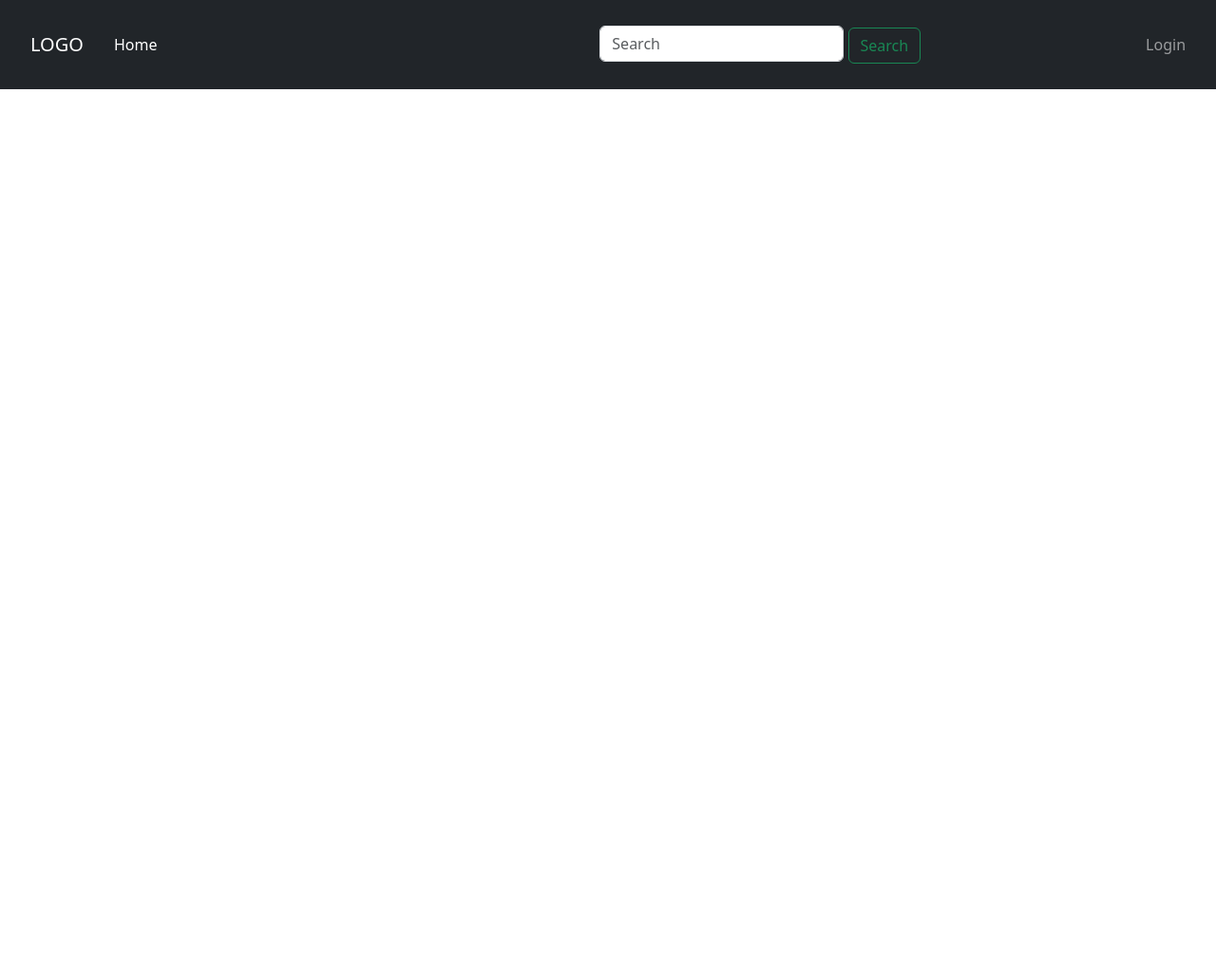
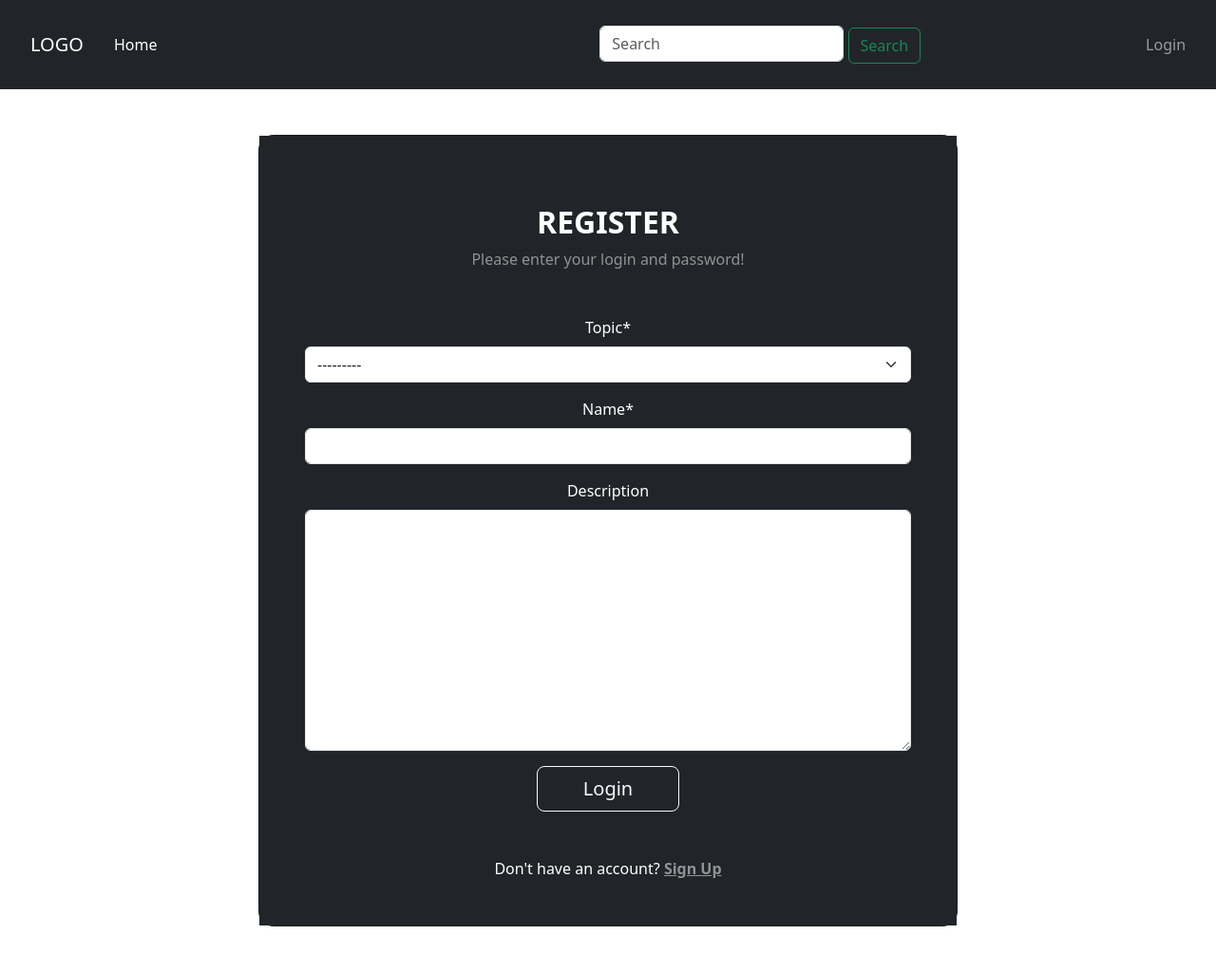
Before and after one commit to isurumanoddev/Django_project_1, a Django app: template templates/login_register.html in a window 1280 px wide. Shown: the whole page at 95% size. Before the commit the page ends 94 px from the top, so only its background shows below. Run offline with Django 4.2, Linux system fonts and the light colour scheme; the template is opened without the code that fills it: values that come from a table or form of the project are taken from there, others are empty; data comes from the database, SQL or seed files in the repository; some libraries are stand-ins or nearby versions.

Commit message:
complete login UI improve

```diff
--- a/templates/login_register.html
+++ b/templates/login_register.html
@@ -9,59 +9,89 @@
 </head>
 <body>
 {% extends "main.html" %}
-
 {% block content %}
-{#	{% load crispy_forms_tags %}#}
-{#	{% if page == "login_page" %}#}
+	{% load crispy_forms_tags %}
+	{% if page == "login_page" %}
+		<section>
+			<div class="container py-5 h-100">
+				<div class="row d-flex justify-content-center align-items-center h-100">
+					<div class="col-12 col-md-8">
+						<div class="card  bg-dark text-white " style="border-radius: 1rem;">
+							<div class="card-body p-5 text-center">
 
 
+								<div class="mb--5 mt-4 pb-5">
+									<h2 class="fw-bold mb-2 ">LOGIN</h2>
+									<p class="text-white-50 mb-5">Please enter your login and password!</p>
+									<form method="POST">
+										<div class="form-outline mb-4">
+											<label class="form-label">Username</label>
+											<input type="text" name="username" class="form-control form-control-lg"/>
 
-{##}
-{#		<div class="container ">#}
-{#			<div class="row my-3">#}
-{#				<form method="POST" action="" class="bg-primary-subtle rounded-3">#}
-{#					{% csrf_token %}#}
-{#					<div class="form-group">#}
-{#						<label class="form-label ">Username</label>#}
-{#					<input type="text" name="username" class="form-control">#}
-{#					</div>#}
-{#					<div class="form-group">#}
-{##}
-{#					<label class="form-label">Password</label>#}
-{#					<input type="password" name="password" class="form-control">#}
-{#					</div>#}
-{##}
-{#					<button type="submit" class="btn btn-success m-4 ">Login</button>#}
-{#					<a href="{% url "register" %}">Not registred yet .Register here</a>#}
-{#				</form>#}
-{#			</div>#}
-{##}
-{#		</div>#}
-{#	{% else %}#}
-{#		<div class="container" >#}
-{#			<div class="row my-4">#}
-{#				<form class="bg-primary-subtle rounded-3 " method="POST" action="">#}
-{#					{% csrf_token %}#}
-{#					{{ form|crispy }}#}
-{#					<button type="submit" class="btn btn-success m-4 ">Register</button>#}
-{#					<a href="{% url "login" %}">Already registred .Login here</a>#}
-{#				</form>#}
-{#			</div>#}
-{##}
-{#		</div>#}
-{#		#}
+										</div>
+
+										<div class="form-outline mb-4">
+											<label class="form-label" for="typePasswordX">Password</label>
+											<input type="password" name="password"
+											       class="form-control form-control-lg"/>
+
+										</div>
+
+										<p class="small mb-5 pb-lg-2"><a class="text-white-50" href="#!">Forgot
+											password?</a>
+										</p>
+										<button class="btn btn-outline-light btn-lg px-5" type="submit">Login</button>
+									</form>
+								</div>
+
+								<div>
+									<p class="mb-0">Don't have an account? <a href="{% url "register" %}"
+									                                          class="text-white-50 fw-bold">Sign Up</a>
+									</p>
+								</div>
 
 
+							</div>
 
-{#	{% endif %}#}
+						</div>
+					</div>
+				</div>
+			</div>
+
+			{% else %}
+			<div class="container py-5 h-100">
+				<div class="row d-flex justify-content-center align-items-center h-100">
+					<div class="col-12 col-md-8">
+						<div class="card  bg-dark text-white " style="border-radius: 1rem;">
+							<div class="card-body p-5 text-center bg-dark text-white ">
 
 
+								<div class="mb--5 mt-4 pb-5">
+									<h2 class="fw-bold mb-2 ">REGISTER</h2>
+									<p class="text-white-50 mb-5">Please enter your login and password!</p>
+									<form method="POST">
+										{% csrf_token %}
+										{{ form|crispy }}
+										<button class="btn btn-outline-light btn-lg px-5" type="submit">Login</button>
+									</form>
+								</div>
+
+								<div>
+									<p class="mb-0">Don't have an account? <a href="{% url "login" %}"
+									                                          class="text-white-50 fw-bold">Sign
+										Up</a>
+									</p>
+								</div>
 
 
+							</div>
 
-
-
-
+						</div>
+					</div>
+				</div>
+			</div>
+		</section>
+	{% endif %}
 
 	<script src="https://cdn.jsdelivr.net/npm/bootstrap@5.3.0-alpha1/dist/js/bootstrap.bundle.min.js"
 	        integrity="sha384-w76AqPfDkMBDXo30jS1Sgez6pr3x5MlQ1ZAGC+nuZB+EYdgRZgiwxhTBTkF7CXvN"
```
